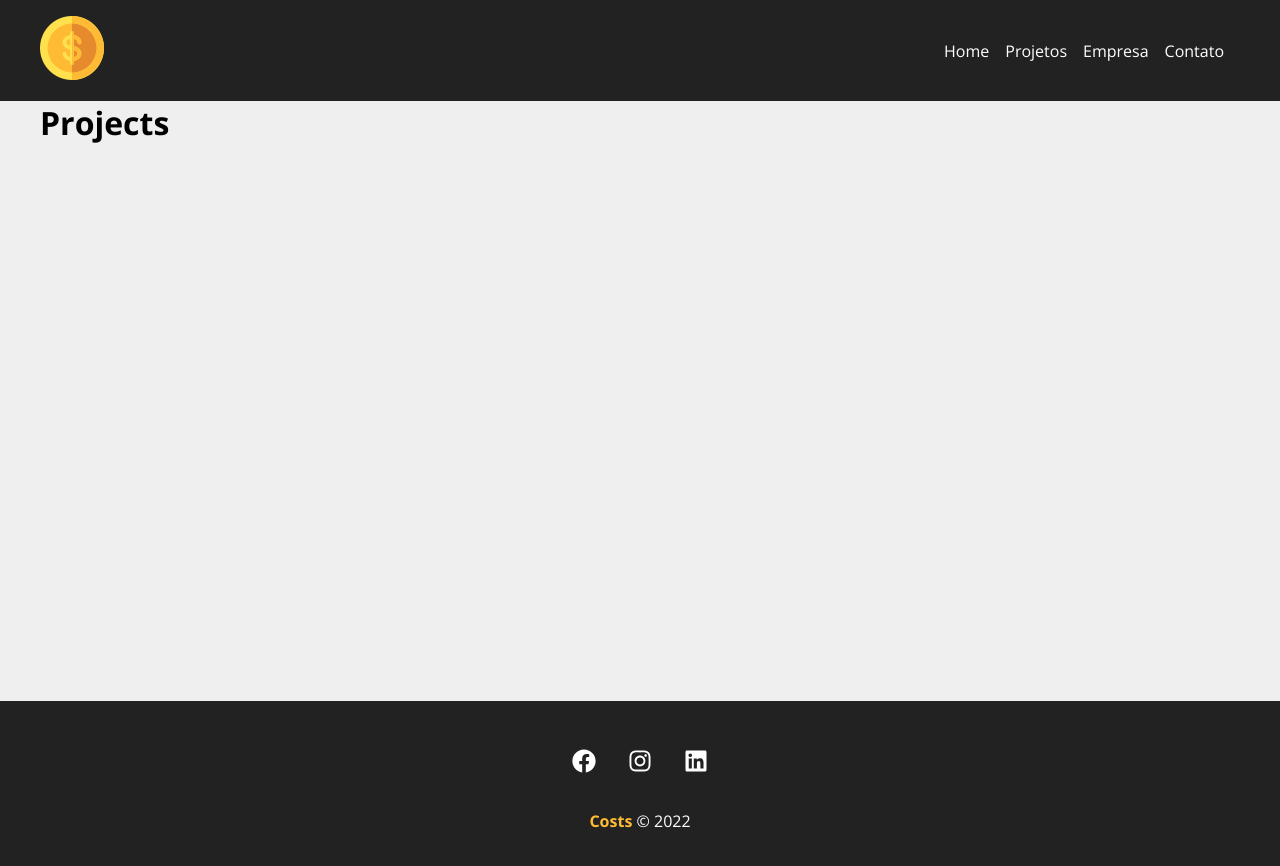
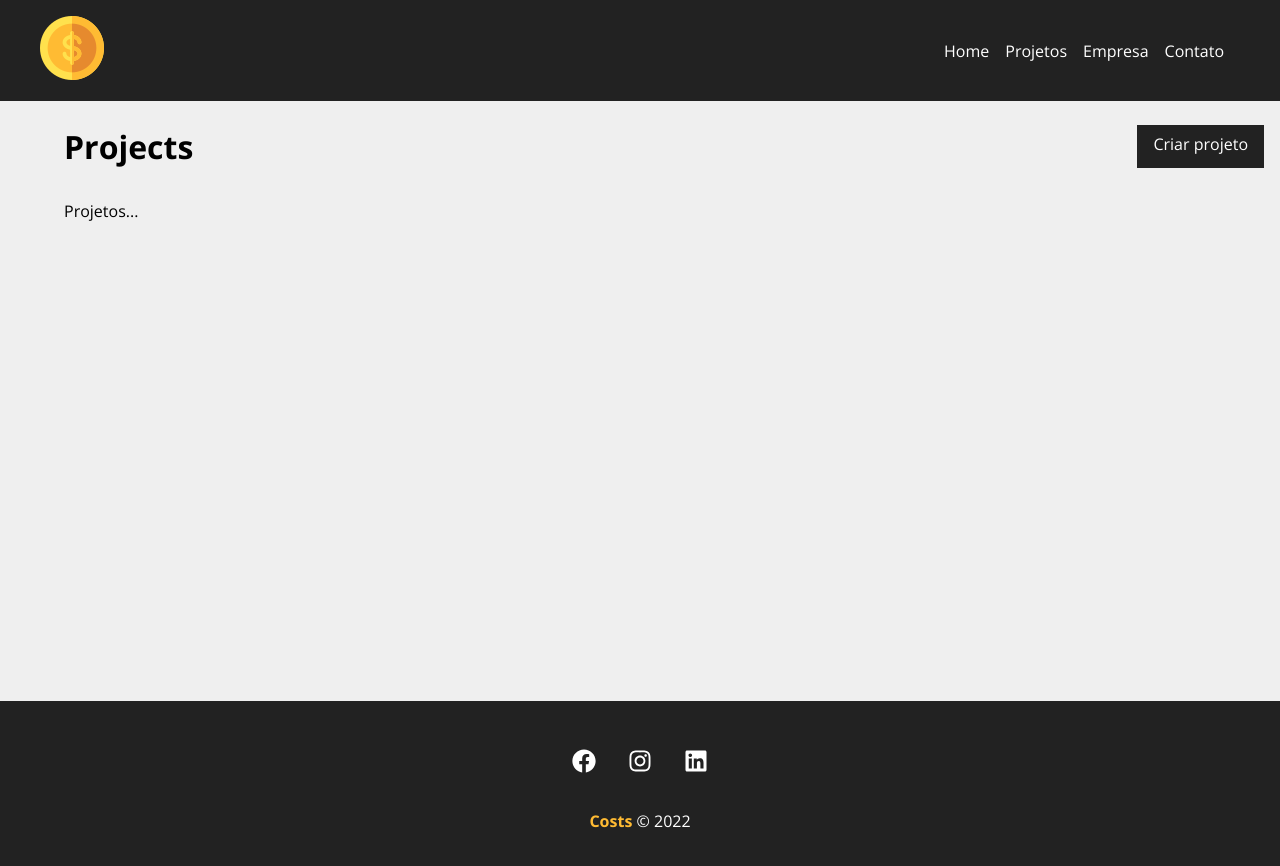
Before and after one commit to edinaldofcs/Projeto-Custos-React, a React (Create React App) app: page /projects in a window 1280 px wide. Shown: the top 866 px of the page. Built offline with nearby package versions, Linux system fonts and the light colour scheme.

Commit message:
Aula26-Dashboard

```diff
--- a/src/components/pages/Projects.js
+++ b/src/components/pages/Projects.js
@@ -1,6 +1,9 @@
 import { useLocation } from "react-router-dom";
 import Message from "../layout/Message";
+import Container from '../layout/Container'
+import BtnLink from '../layout/BtnLink'
 
+import styles from './Projects.module.css'
 
 function Projects() {
 
@@ -12,9 +15,15 @@
     }
 
     return (
-        <div>
+        <div className={styles.project_container}>
+            <div className={styles.title_container}>
             <h1>Projects</h1>
+            <BtnLink to="/newproject" text="Criar projeto"/>
+            </div>
             {message && <Message  type="success" msg={message}/>}
+            <Container customClass='start'>
+             <p>Projetos...</p>
+            </Container>
         </div>
     );
 }
--- /dev/null
+++ b/src/components/pages/Projects.module.css
@@ -0,0 +1,9 @@
+.project_container{
+    padding: 2%;
+}
+
+.title_container{
+    display: flex;
+    justify-content: space-between;
+    margin-bottom: 2em;
+}
```
